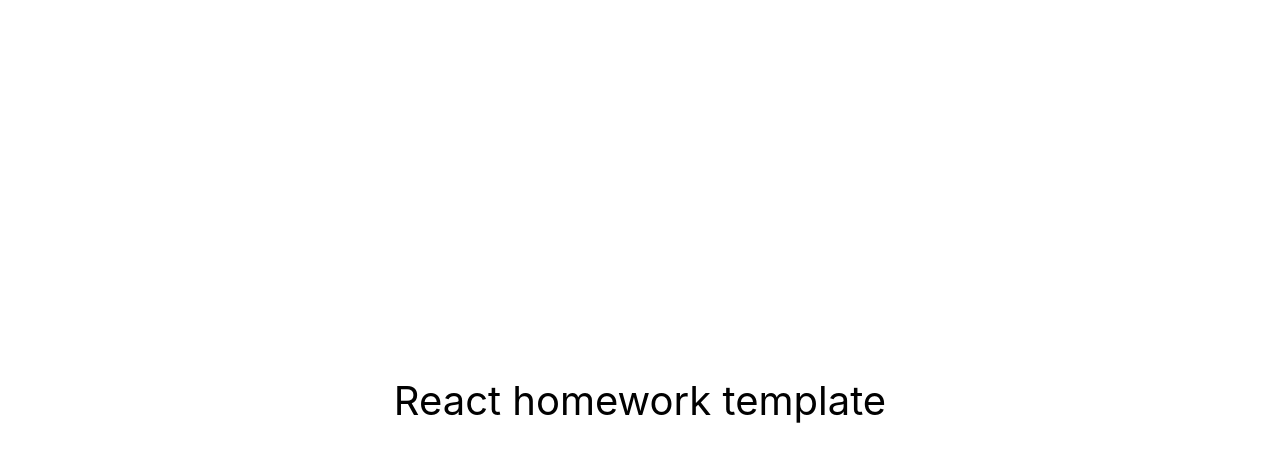
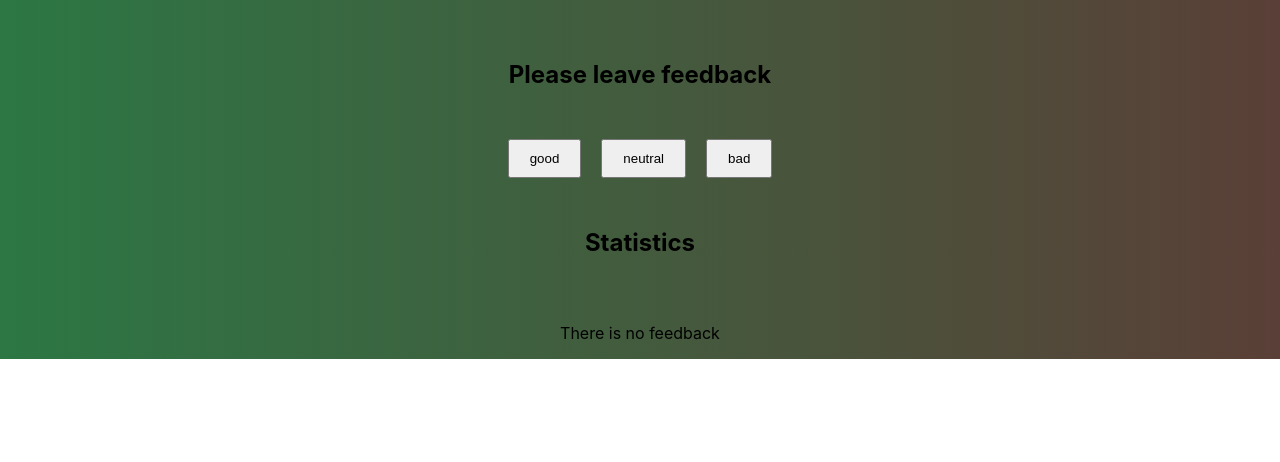
Before and after one commit to ExLuZiVe53/goit-react-hw-04-feedback, a React (Create React App) app: page / in a window 1280 px wide. Shown: the top 462 px of the page. Built offline with nearby package versions, Linux system fonts and the light colour scheme.

Commit message:
added all components

```diff
--- a/package.json
+++ b/package.json
@@ -2,7 +2,7 @@
   "name": "react-homework-template",
   "version": "0.1.0",
   "private": true,
-  "homepage": "https://goitacademy.github.io/react-homework-template/",
+  "homepage": "https://exluzive53.github.io/goit-react-hw-04-feedback/",
   "dependencies": {
     "@testing-library/jest-dom": "^5.16.3",
     "@testing-library/react": "^12.1.4",
--- a/src/components/App.jsx
+++ b/src/components/App.jsx
@@ -1,16 +1,94 @@
-export const App = () => {
-  return (
-    <div
-      style={{
-        height: '100vh',
-        display: 'flex',
-        justifyContent: 'center',
-        alignItems: 'center',
-        fontSize: 40,
-        color: '#010101'
-      }}
-    >
-      React homework template
-    </div>
-  );
-};
+import React from 'react';
+import { Component } from 'react';
+import { Statistics } from './Statistics/Statistics';
+import { FeedbackOptions } from './FeedbackOptions/FeedbackOptions';
+import { Notification } from './Notification/Notification';
+import styles from './App.module.css';
+
+export class App extends Component {
+  state = {
+    good: 0,
+    neutral: 0,
+    bad: 0,
+  };
+
+  onLeaveFeedback = options => {
+    this.setState(prevState => {
+      return { [options]: prevState[options] + 1 };
+    });
+  };
+
+  // changeOfStateGood = () => {
+  //   this.setState(prevState => {
+  //     return {
+  //       good: prevState.good + 1,
+  //     };
+  //   });
+  // };
+
+  // changeOfStateNeutral = () => {
+  //   this.setState(prevState => {
+  //     return {
+  //       neutral: prevState.neutral + 1,
+  //     };
+  //   });
+  // };
+
+  // changeOfStateBad = () => {
+  //   this.setState(prevState => {
+  //     return {
+  //       bad: prevState.bad + 1,
+  //     };
+  //   });
+  // };
+
+  countTotalFeedback = () => {
+    return Object.values(this.state).reduce(
+      (accumulator, currentValue) => accumulator + currentValue,
+      0
+    );
+  };
+
+  countPositiveFeedbackPercentage = () => {
+    return Math.round((this.state.good / this.countTotalFeedback()) * 100);
+  };
+
+  render() {
+    const Total = this.countTotalFeedback();
+    const GoodPercentFeedback = this.countPositiveFeedbackPercentage();
+
+    return (
+      <div
+        // style={{
+        //   height: '100vh',
+        //   display: 'block',
+        //   justifyContent: 'center',
+        //   alignItems: 'center',
+        //   fontSize: 40,
+        //   color: '#010101',
+        // }}
+        className={styles.Wrapper}
+      >
+        <h2>Please leave feedback</h2>
+        <FeedbackOptions
+          options={Object.keys(this.state)}
+          onLeaveFeedback={this.onLeaveFeedback}
+        />
+        <h2>Statistics</h2>
+        {Total ? (
+          <Statistics
+            good={this.state.good}
+            neutral={this.state.neutral}
+            bad={this.state.bad}
+            total={Total}
+            positivePercentage={GoodPercentFeedback}
+          />
+        ) : (
+          <Notification message="There is no feedback" />
+        )}
+      </div>
+    );
+  }
+}
+
+export default App;
--- /dev/null
+++ b/src/components/App.module.css
@@ -0,0 +1,23 @@
+.Wrapper {
+  display: flex;
+  flex-direction: column;
+  flex-wrap: wrap;
+  align-items: center;
+  align-content: center;
+  justify-content: center;
+  gap: 30px;
+
+  padding-top: 40px;
+
+  background: #5a3f37; /* fallback for old browsers */
+  background: -webkit-linear-gradient(
+    to right,
+    #2c7744,
+    #5a3f37
+  ); /* Chrome 10-25, Safari 5.1-6 */
+  background: linear-gradient(
+    to right,
+    #2c7744,
+    #5a3f37
+  ); /* W3C, IE 10+/ Edge, Firefox 16+, Chrome 26+, Opera 12+, Safari 7+ */
+}
--- /dev/null
+++ b/src/components/FeedbackOptions/FeedbackOptions.jsx
@@ -0,0 +1,23 @@
+import React from 'react';
+import PropTypes from 'prop-types';
+import styles from './FeedbackOptions.module.css';
+
+export const FeedbackOptions = ({ onLeaveFeedback, options }) => {
+  return (
+    <div className={styles.ContainerButtons}>
+      {options.map(option => (
+        <button
+          className={styles.ButtonOption}
+          key={option}
+          onClick={() => onLeaveFeedback(option)}
+        >
+          {option}
+        </button>
+      ))}
+    </div>
+  );
+};
+
+FeedbackOptions.propTypes = {
+  onLeaveFeedback: PropTypes.func.isRequired,
+};
--- /dev/null
+++ b/src/components/FeedbackOptions/FeedbackOptions.module.css
@@ -0,0 +1,8 @@
+.ContainerButtons {
+  display: flex;
+  gap: 20px;
+}
+
+.ButtonOption {
+  padding: 10px 20px;
+}
--- /dev/null
+++ b/src/components/Notification/Notification.jsx
@@ -0,0 +1,6 @@
+import PropTypes from 'prop-types';
+export const Notification = ({ message }) => <p>{message}</p>;
+
+Notification.propTypes = {
+  message: PropTypes.string.isRequired,
+};
--- /dev/null
+++ b/src/components/Statistics/Statistics.jsx
@@ -0,0 +1,85 @@
+import React from 'react';
+import PropTypes from 'prop-types';
+
+export const Statistics = ({
+  good,
+  neutral,
+  bad,
+  total,
+  positivePercentage,
+}) => {
+  return (
+    <div
+      style={{
+        height: '100vh',
+        display: 'block',
+        justifyContent: 'center',
+        alignItems: 'center',
+        fontSize: 30,
+        color: '#010101',
+      }}
+      className="wrapper"
+    >
+      <p className="feed-back">
+        Good:<span className="number-feedback">{good}</span>
+      </p>
+      <p className="feed-back">
+        Neutral:<span className="number-feedback">{neutral}</span>
+      </p>
+      <p className="feed-back">
+        Bad:<span className="number-feedback">{bad}</span>
+      </p>
+      <p className="feed-back-total">
+        Total:<span className="number-total">{total}</span>
+      </p>
+      <p className="feed-back-positive">
+        Positive Feedback:
+        <span className="percent-positive">{positivePercentage}%</span>
+      </p>
+      {/* <h2 className="title-feedback">Please leave feedback</h2>
+      <button onClick={this.onLeaveFeedback} type="button" className="btn-good">
+        Good
+      </button>
+      <button
+        onClick={this.onLeaveFeedback}
+        type="button"
+        className="btn-neutral"
+      >
+        Neutral
+      </button>
+      <button onClick={this.onLeaveFeedback} type="button" className="btn-bad">
+        Bad
+      </button>
+      <h2 className="title-statistics">Statistics</h2>
+      <p className="good">
+        Good:
+        <span className="number-good">{this.state.good}</span>
+      </p>
+      <p className="neutral">
+        Neutral:
+        <span className="number-neutral">{this.state.neutral}</span>
+      </p>
+      <p className="bad">
+        Bad:
+        <span className="number-bad">{this.state.bad}</span>
+      </p>
+      <p className="total">
+        Total:<span className="total-number">{Total}</span>
+      </p>
+      <p className="positive-feedback">
+        Positive feedback:
+        <span className="positive-feedback-persent">
+          {GoodPercentFeedback}%
+        </span>
+      </p> */}
+    </div>
+  );
+};
+
+Statistics.propTypes = {
+  good: PropTypes.number.isRequired,
+  neutral: PropTypes.number.isRequired,
+  bad: PropTypes.number.isRequired,
+  total: PropTypes.number.isRequired,
+  positivePercentage: PropTypes.number.isRequired,
+};
```
